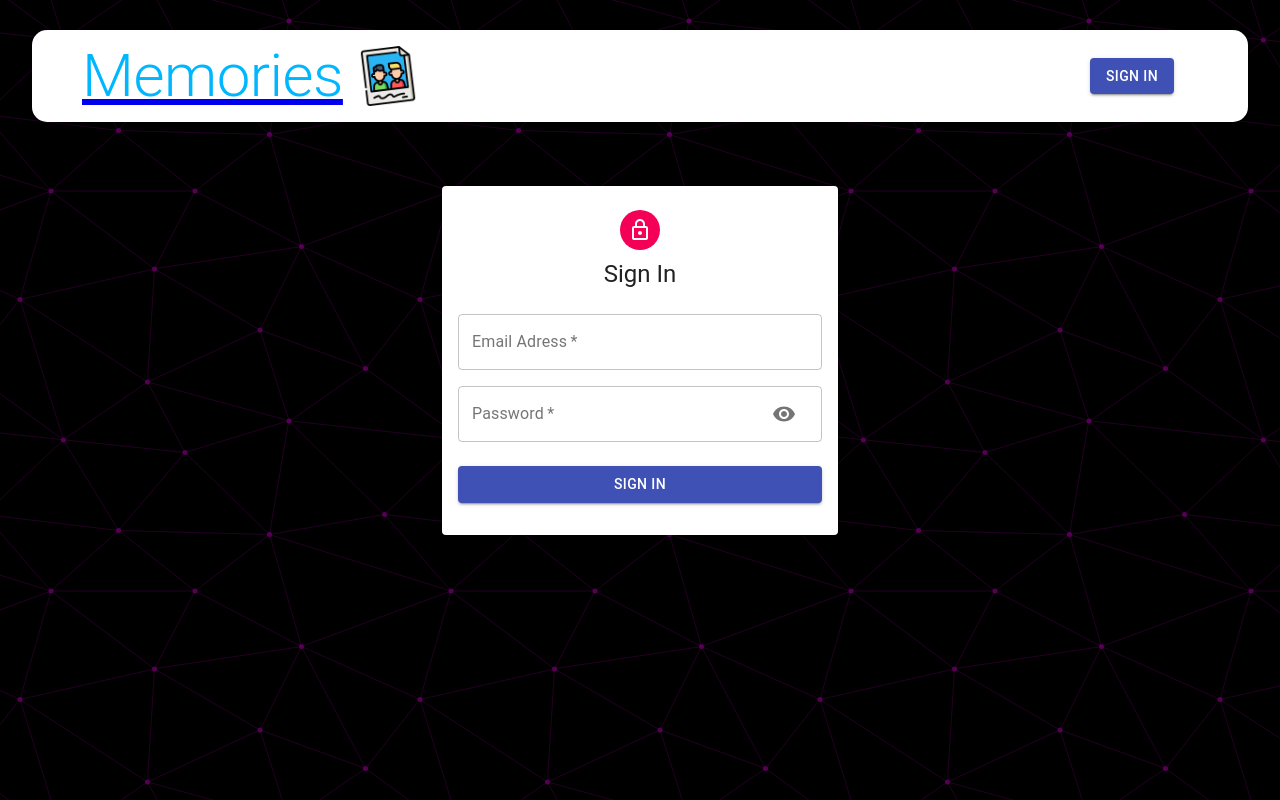
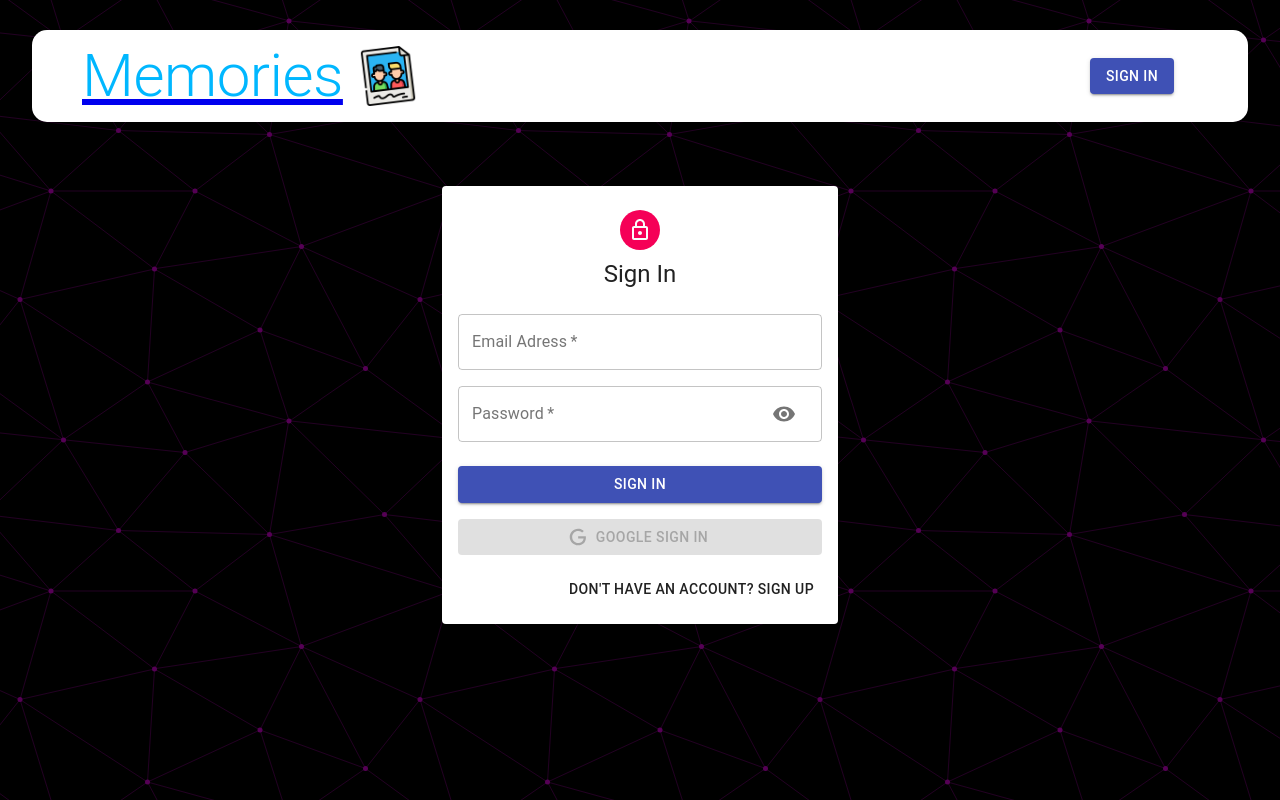
Before and after one commit to AlfredoGuacaran/memories_app, a React (Create React App) app in the folder client/: page /auth in a window 1280 px wide. Built offline with nearby package versions, Linux system fonts and the light colour scheme.

Commit message:
Login y logout con Google implementado con el cliente

```diff
--- a/client/package.json
+++ b/client/package.json
@@ -13,6 +13,7 @@
     "react": "^16.12.0",
     "react-dom": "^16.12.0",
     "react-file-base64": "^1.0.3",
+    "react-google-login": "^5.2.2",
     "react-redux": "^7.1.3",
     "react-router-dom": "^6.2.2",
     "react-scripts": "3.4.1",
--- a/client/src/components/Auth/Auth.js
+++ b/client/src/components/Auth/Auth.js
@@ -1,4 +1,5 @@
 import React, { useState } from 'react';
+import { useNavigate } from 'react-router-dom';
 import {
   Avatar,
   Button,
@@ -7,20 +8,43 @@ import {
   Typography,
   Container,
 } from '@material-ui/core';
+import { GoogleLogin } from 'react-google-login';
 import useStyles from './styles';
 import LockOutlinedIcon from '@material-ui/icons/LockOutlined';
 import Input from './Input';
+import Icon from './Icon';
+import { useDispatch } from 'react-redux';
 
 const Auth = () => {
   const classes = useStyles();
-  const state = null;
+  const dispatch = useDispatch();
+  const navigate = useNavigate();
+
   const [showPassword, setShowPassword] = useState(false);
-
-  const isSignup = false;
+  const [isSignup, setIsSignup] = useState(false);
   const handleSubmit = () => {};
   const handleChange = () => {};
   const handleShowPassword = () => {
     setShowPassword(!showPassword);
+  };
+  const switchMode = () => {
+    setIsSignup(!isSignup);
+  };
+
+  const googleSuccess = async response => {
+    const result = response?.profileObj;
+    const token = response?.tokenId;
+    console.log(result, token);
+    try {
+      dispatch({ type: 'AUTH', payload: { result, token } });
+      navigate('/');
+    } catch (error) {
+      console.log(error);
+    }
+  };
+  const googleFailure = async error => {
+    console.log(error);
+    console.log('Google login failed');
   };
 
   return (
@@ -65,10 +89,11 @@ const Auth = () => {
             />
             {isSignup && (
               <Input
-                name='confirmPassword'
+                name='password'
                 label='Confirm Password'
                 handleChange={handleChange}
-                type='password'
+                type={showPassword ? 'text' : 'password'}
+                handleShowPassword={handleShowPassword}
               />
             )}
           </Grid>
@@ -81,6 +106,34 @@ const Auth = () => {
           >
             {isSignup ? 'Sign Up' : 'Sign In'}
           </Button>
+          <GoogleLogin
+            clientId='393920114534-3gm41lg82g23fgeam8ek6qgnrplpcp7m.apps.googleusercontent.com'
+            render={renderProps => (
+              <Button
+                className={classes.googleButton}
+                color='primary'
+                fullWidth
+                onClick={renderProps.onClick}
+                disabled={renderProps.disabled}
+                variant='contained'
+                startIcon={<Icon />}
+              >
+                Google Sign In
+              </Button>
+            )}
+            onSuccess={googleSuccess}
+            onFailure={googleFailure}
+            cookiePolicy={'single_host_origin'}
+          />
+          <Grid container justifyContent='flex-end'>
+            <Grid item>
+              <Button onClick={switchMode}>
+                {isSignup
+                  ? 'Already have an account? Sign in'
+                  : "Don't have an account? Sign up"}
+              </Button>
+            </Grid>
+          </Grid>
         </form>
       </Paper>
     </Container>
--- /dev/null
+++ b/client/src/components/Auth/Icon.js
@@ -0,0 +1,12 @@
+import React from 'react';
+
+const Icon = () => (
+  <svg style={{ width: '20px', height: '20px' }} viewBox='0 0 24 24'>
+    <path
+      fill='currentColor'
+      d='M21.35,11.1H12.18V13.83H18.69C18.36,17.64 15.19,19.27 12.19,19.27C8.36,19.27 5,16.25 5,12C5,7.9 8.2,4.73 12.2,4.73C15.29,4.73 17.1,6.7 17.1,6.7L19,4.72C19,4.72 16.56,2 12.1,2C6.42,2 2.03,6.8 2.03,12C2.03,17.05 6.16,22 12.25,22C17.6,22 21.5,18.33 21.5,12.91C21.5,11.76 21.35,11.1 21.35,11.1V11.1Z'
+    />
+  </svg>
+);
+
+export default Icon;
--- a/client/src/components/Navbar/Navbar.js
+++ b/client/src/components/Navbar/Navbar.js
@@ -1,12 +1,27 @@
-import React from 'react';
+import React, { useState, useEffect } from 'react';
 import { AppBar, Typography, Toolbar, Avatar, Button } from '@material-ui/core';
 import memories from '../../images/memories.png';
 import useStyles from './styles';
-import { Link } from 'react-router-dom';
+import { Link, useNavigate, useLocation } from 'react-router-dom';
+import { useDispatch } from 'react-redux';
 
 const Navbar = () => {
+  const navigate = useNavigate();
+  const dispatch = useDispatch();
   const classes = useStyles();
-  const user = null;
+  const location = useLocation();
+  const [user, setUser] = useState(JSON.parse(localStorage.getItem('profile')));
+
+  const logout = () => {
+    dispatch({ type: 'LOGOUT' });
+    setUser(null);
+    navigate('/');
+  };
+
+  useEffect(() => {
+    setUser(JSON.parse(localStorage.getItem('profile')));
+  }, [location]);
+
   return (
     <AppBar className={classes.appBar} position='static' color='inherit'>
       <Link to='/'>
@@ -40,6 +55,7 @@ const Navbar = () => {
               variant='contained'
               className={classes.logout}
               color='secondary'
+              onClick={() => logout()}
             >
               Logout
             </Button>
--- a/client/src/constants/actionTypes.js
+++ b/client/src/constants/actionTypes.js
@@ -3,3 +3,6 @@ export const UPDATE = 'UPDATE';
 export const DELETE = 'DELETE';
 export const FETCH_ALL = 'FETCH_ALL';
 export const LIKE = 'LIKE';
+
+export const AUTH = 'AUTH';
+export const LOGOUT = 'LOGOUT';
--- /dev/null
+++ b/client/src/reducers/auth.js
@@ -0,0 +1,17 @@
+import { AUTH, LOGOUT } from '../constants/actionTypes';
+
+const authReducer = (state = { authDate: null }, action) => {
+  switch (action.type) {
+    case AUTH:
+      localStorage.setItem('profile', JSON.stringify({ ...action?.payload }));
+      return { ...state, authData: action?.payload };
+    case LOGOUT:
+      localStorage.removeItem('profile');
+      return { ...state, authData: null };
+
+    default:
+      return state;
+  }
+};
+
+export default authReducer;
--- a/client/src/reducers/index.js
+++ b/client/src/reducers/index.js
@@ -1,6 +1,8 @@
 import { combineReducers } from 'redux';
 import posts from './posts';
+import auth from './auth';
 
 export default combineReducers({
   posts,
+  auth,
 });
```
Also changed, not shown: 1 other file (tests, documents, lock files or other folders).
